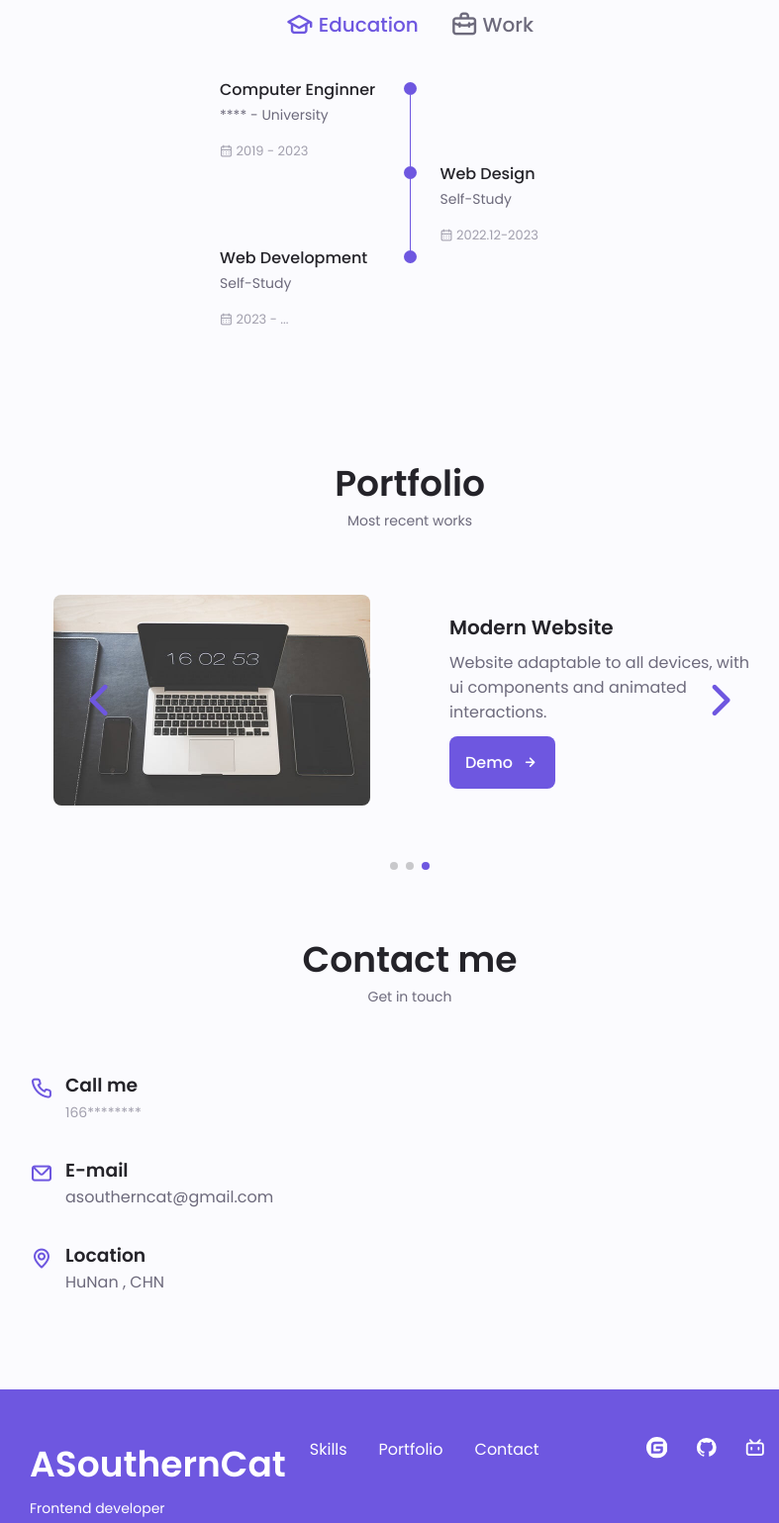
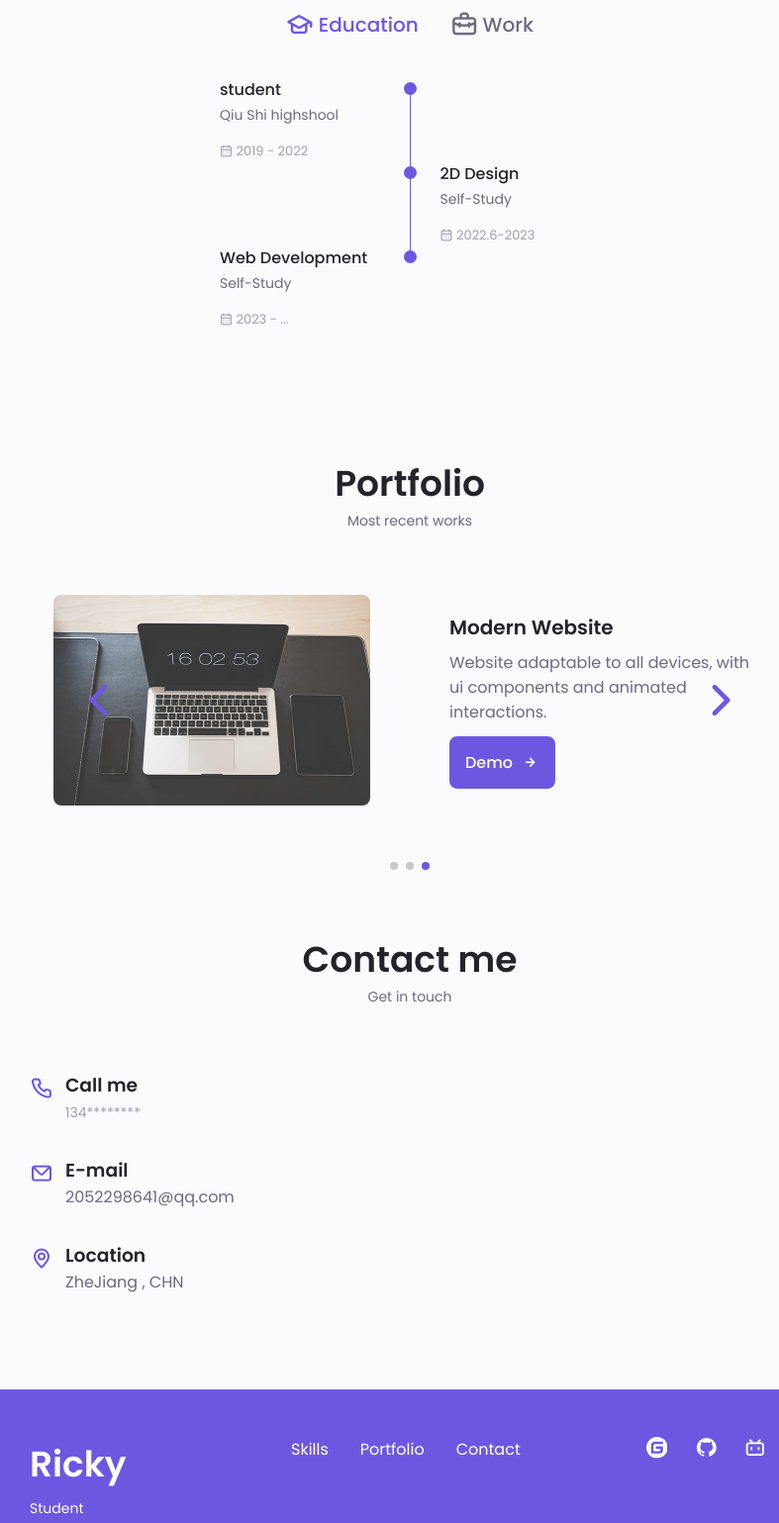
Before and after one commit to y20522/person, a plain HTML site: page index.html in a window 1280 px wide. Shown: the part 2189-3728 px from the top of the page at 99% size, without its empty margins (226-1013 px from the left). Drawn offline with nearby package versions, Linux system fonts and the light colour scheme; a script that the page names is missing.

Commit message:
修改自己的网页

```diff
--- a/index.html
+++ b/index.html
@@ -398,16 +398,16 @@
               <div class="qualification__data">
                 <div>
                   <h3 class="qualification__title" i18n="qualification1__title">
-                    Computer Enginner
+                    student
                   </h3>
                   <span
                     class="qualification__subtitle"
                     i18n="qualification1__subtitle"
-                    >**** - University</span
+                    >Qiu Shi highshool</span
                   >
                   <div class="qualification__calendar">
                     <i class="uil uil-calendar-alt"></i>
-                    2019 - 2023
+                    2019 - 2022
                   </div>
                 </div>
 
@@ -426,7 +426,7 @@
 
                 <div>
                   <h3 class="qualification__title" i18n="qualification2__title">
-                    Web Design
+                    2D Design
                   </h3>
                   <span
                     class="qualification__subtitle"
@@ -435,7 +435,7 @@
                   >
                   <div class="qualification__calendar">
                     <i class="uil uil-calendar-alt"></i>
-                    2022.12-2023
+                    2022.6-2023
                   </div>
                 </div>
               </div>
@@ -622,7 +622,7 @@
               <div>
                 <h3 class="contact__title" i18n="tel">Call me</h3>
                 <span class="contact__subtitle" i18n="tel__number"
-                  >166********</span
+                  >134********</span
                 >
               </div>
             </div>
@@ -633,7 +633,7 @@
               <div>
                 <h3 class="contact__title" i18n="email">E-mail</h3>
                 <span class="contatc__subtitle" i18n="email__address"
-                  >asoutherncat@gmail.com</span
+                  >2052298641@qq.com</span
                 >
               </div>
             </div>
@@ -644,7 +644,7 @@
               <div>
                 <h3 class="contact__title" i18n="location">Location</h3>
                 <span class="contatc__subtitle" i18n="location__detail"
-                  >HuNan , CHN</span
+                  >ZheJiang , CHN</span
                 >
               </div>
             </div>
@@ -658,9 +658,9 @@
       <div class="footer__bg">
         <div class="footer__container container grid">
           <div>
-            <h1 class="footer__title">ASouthernCat</h1>
+            <h1 class="footer__title">Ricky</h1>
             <span class="footer__subtitle" i18n="home__subtitle"
-              >Frontend developer</span
+              >Student</span
             >
           </div>
 
```
